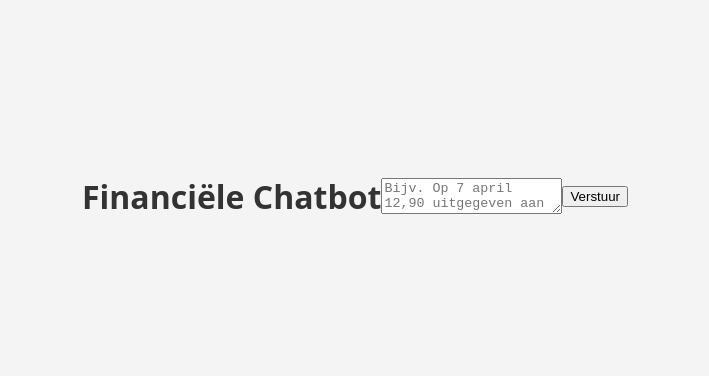
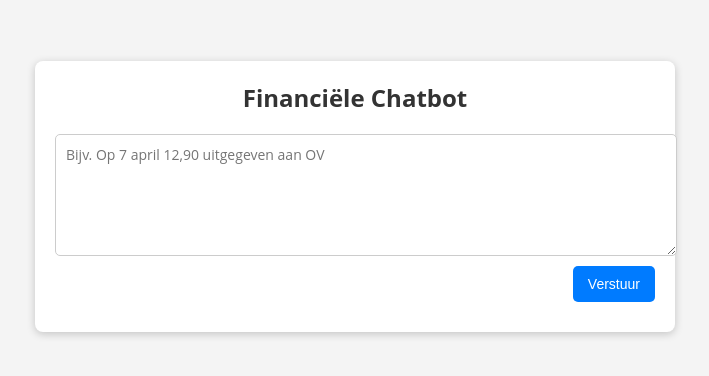
Before and after one commit to PepijnNordkamp/finance-chatbot, a React (Create React App) app in the folder client/: page / in a window 1280 px wide. Shown: the part 204-580 px from the top of the page, without its empty margins (285-994 px from the left). Built offline with nearby package versions, Linux system fonts and the light colour scheme.

Commit message:
Update App.js

```diff
--- a/client/src/App.js
+++ b/client/src/App.js
@@ -1,14 +1,15 @@
 import React, { useState } from 'react';
 import './App.css';
 
+// Vervang deze door jouw eigen WebApp/Proxy endpoint
 const WEBAPP_URL = 'https://finance-chatbot-backend.onrender.com/proxy';
 
 function App() {
   const [input, setInput] = useState('');
   const [status, setStatus] = useState('');
 
+  // Voorbeeld: "Op 7 april 12,90 uitgegeven aan OV"
   const parseInput = (text) => {
-    // Voorbeeldinvoer: "Op 7 april 12,90 uitgegeven aan OV"
     const match = text.match(/(\d{1,2}) (\w+) (\d+[,.]?\d*) (euro)? ?(uitgegeven|ontvangen)? aan (.+)/i);
     if (!match) return null;
 
@@ -61,14 +62,22 @@ function App() {
 
   return (
     <div className="app">
+      <div className="chat-container">
+        <div className="chat-header">
           <h1>Financiële Chatbot</h1>
+        </div>
+        <div className="chat-body">
           <textarea
             placeholder="Bijv. Op 7 april 12,90 uitgegeven aan OV"
             value={input}
             onChange={(e) => setInput(e.target.value)}
           />
           <button onClick={handleSubmit}>Verstuur</button>
+        </div>
+        <div className="chat-status">
           <p>{status}</p>
+        </div>
+      </div>
     </div>
   );
 }
```
Lines whose indentation alone changed are shown as unchanged.
